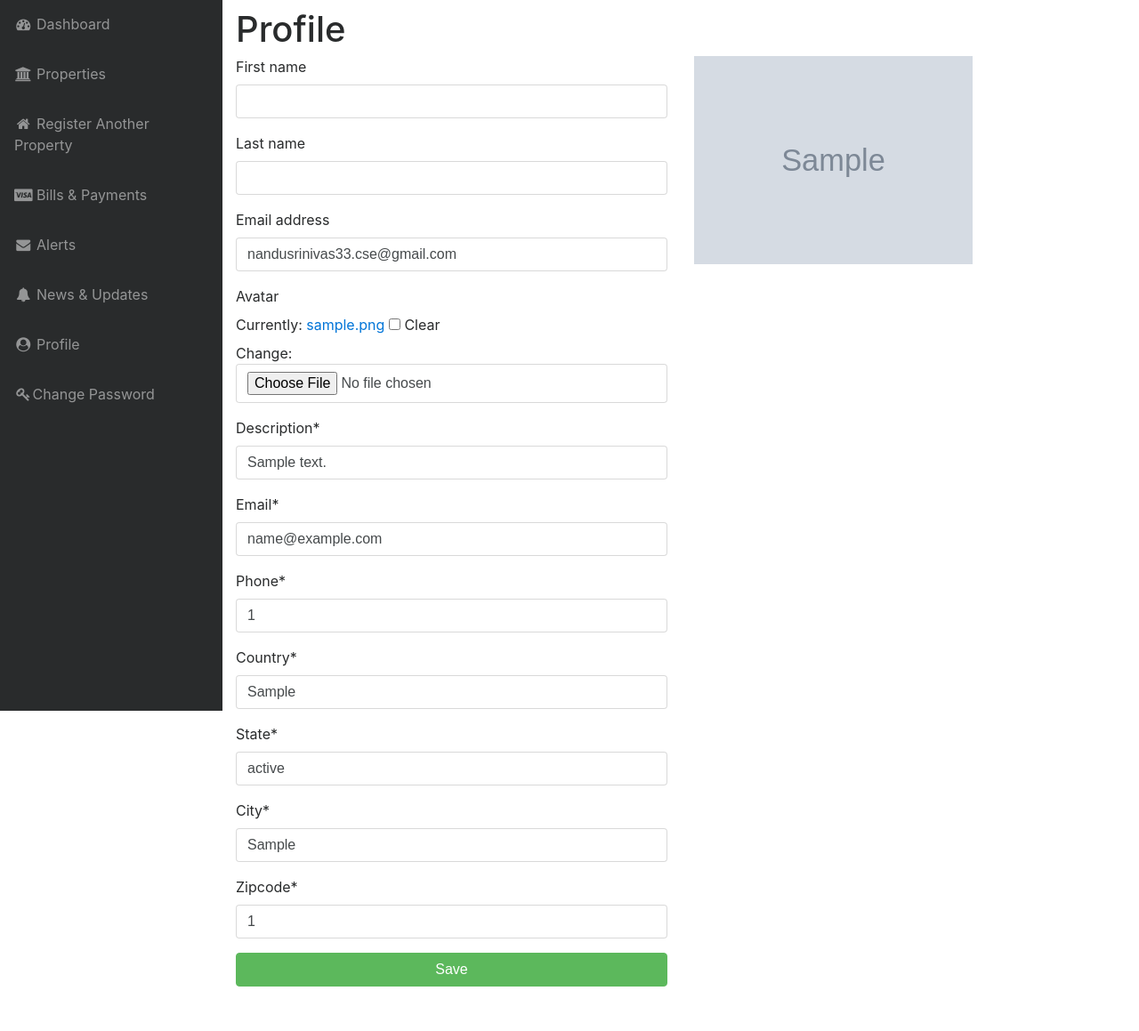
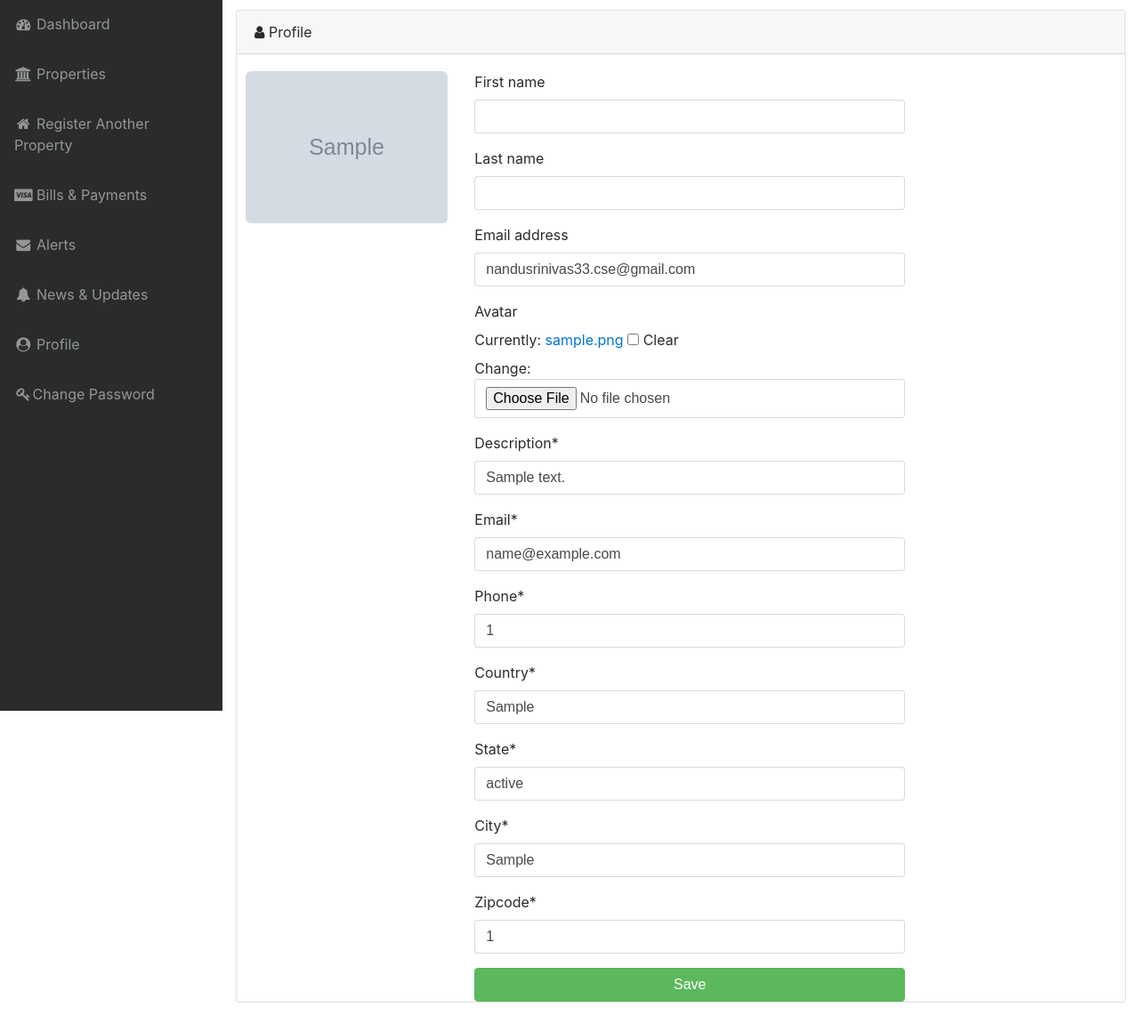
Before and after one commit to SriNandan33/MVPM, a Django app: page /account/dashboard/profile/ in a window 1280 px wide. Shown: the part 57-1216 px from the top of the page at 89% size. Before the commit the page ends 1166 px from the top, so only its background shows below. Run offline with Django 3.2, Linux system fonts and the light colour scheme; a user stored in the database is signed in; tables that the repository leaves empty hold one stand-in row (values such as "Sample post"); grey boxes marked "Sample" are stand-in pictures; some libraries are stand-ins or nearby versions.

Commit message:
applied some styles

```diff
--- a/static/dashboard/css/custom_css.css
+++ b/static/dashboard/css/custom_css.css
@@ -42,3 +42,15 @@
     color: grey;
     font-size: small;
 }
+.avatar {
+    border-radius: 6px;
+    height: 230;
+    width: 100%;
+    z-index: 0;
+}
+.col-3 {
+    width: 25%;
+}
+.pos-fix{
+    position:fixed;
+}
--- a/static/dashboard/css/sb-admin.css
+++ b/static/dashboard/css/sb-admin.css
@@ -195,3 +195,6 @@ body.fixed-nav {
 .mrg-top-5{
   margin-top:5%;
 }
+mrg-left-5{
+  margin-left: 15%;
+}
--- a/templates/dashboard/dashboard.html
+++ b/templates/dashboard/dashboard.html
@@ -129,7 +129,7 @@
                                 12 Properties
                             </div>
                         </div>
-                        <a href="#" class="card-footer clearfix small z-1">
+                        <a href="/account/dashboard/manage_property/properties/" class="card-footer clearfix small z-1">
                             <span class="float-left">View Details</span>
                             <span class="float-right"><i class="fa fa-angle-right"></i></span>
                         </a>
--- a/templates/dashboard/profile.html
+++ b/templates/dashboard/profile.html
@@ -1,8 +1,15 @@
 {% extends 'dashboard/dashboard.html' %}
 {% load crispy_forms_tags %}
 {% block content %}
-    <h1>Profile</h1>
-    <div class="row">
+    <div class="card mb-3">
+        <div class="card-header">
+            <i class="fa fa-user"></i> Profile
+        </div>
+
+    <div class="row" style="margin-top: 2%">
+        <div class ="col-3" style="margin-left:1%">
+            <img src="{{ user.userprofile.avatar.url }}" class="img-responsive avatar" width="100%"/>
+        </div>
         <div class="col-md-6">
             <form method="post">
                 {% csrf_token %}
@@ -11,8 +18,6 @@
                 <button type="submit" value="submit" class="btn btn-success btn-block">Save</button>
             </form>
         </div>
-        <div class ="col-md-4">
-            <img src="{{ user.userprofile.avatar.url }}" class="img-responsive" width="100%"/>
-        </div>
+    </div>
     </div>
 {% endblock content %}
```
Also changed, not shown: templates/dashboard/property_list.html (+6 -1 lines), templates/dashboard/registerpro.html (+5 -3 lines), media_cdn/nandusrinivas/avatar/mypic2.jpg (added), 2 other files.
